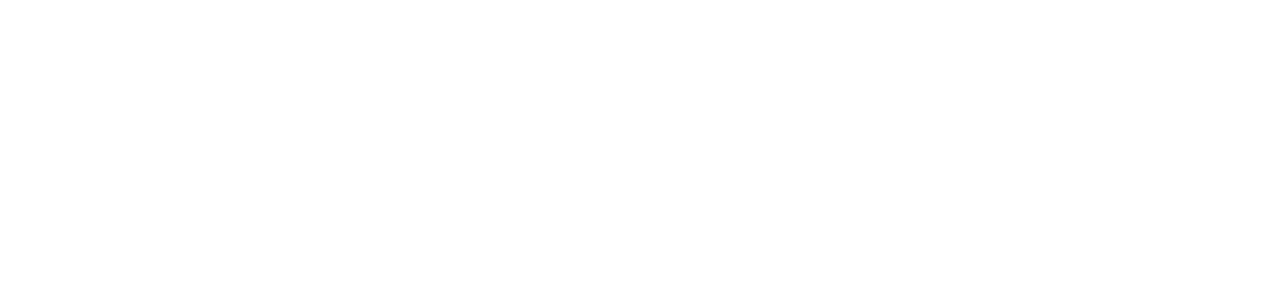
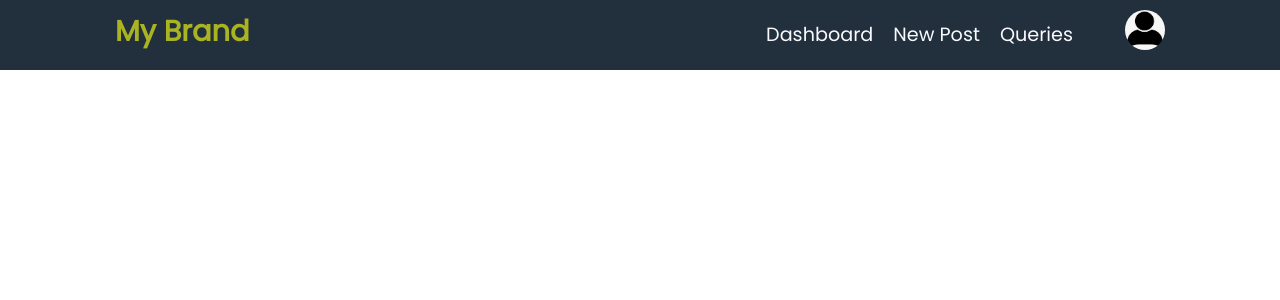
Before and after one commit to mansurissa/myBrand-react-version, a React (Create React App) app: page /dashboard in a window 1280 px wide. Shown: the top 300 px of the page. Built offline with nearby package versions, Linux system fonts and the light colour scheme.

Commit message:
creating admin dashboard navigation bar

```diff
--- a/src/App.js
+++ b/src/App.js
@@ -1,8 +1,10 @@
 import { BrowserRouter as Router, Route, Switch } from 'react-router-dom';
+import Dashboard from './components/Admin/Dashboard';
 import MainBlog from './components/BlogComponents/MainBlog';
 import ReadPost from './components/BlogComponents/ReadPostComponents/ReadPost';
 import Home from './components/HomeComponents/Home';
 import Login from './components/LoginComponents/Login';
+import PriveteRoute from './PriveteRoute';
 
 const App = () => {
   return (
@@ -12,6 +14,7 @@
         <Route path='/login' exact component={Login} />
         <Route path='/blog' exact component={MainBlog} />
         <Route path='/blog/read' component={ReadPost} />
+        <PriveteRoute path='/dashboard' exact component={Dashboard} />
       </Switch>
     </Router>
   );
--- /dev/null
+++ b/src/PriveteRoute.js
@@ -0,0 +1,19 @@
+import { connect } from 'react-redux';
+import { Route, Redirect } from 'react-router-dom';
+
+const mapStateToProps = (state) => {
+  return {
+    isLoggedIn: state.login.isLoggedIn,
+  };
+};
+const PrivateRoute = ({ component: Component, path, isLoggedIn }) => {
+  return (
+    <Route
+      path={path}
+      exact
+      render={() => (!isLoggedIn ? <Component /> : <Redirect to='/login' />)}
+    />
+  );
+};
+
+export default connect(mapStateToProps)(PrivateRoute);
--- /dev/null
+++ b/src/components/Admin/Dashboard.js
@@ -0,0 +1,12 @@
+import React from 'react';
+import NavAdmin from './NavAdmin';
+
+const Dashboard = () => {
+  return (
+    <>
+      <NavAdmin />
+    </>
+  );
+};
+
+export default Dashboard;
--- /dev/null
+++ b/src/components/Admin/NavAdmin.js
@@ -0,0 +1,59 @@
+import React, { useState } from 'react';
+import { Link, NavLink } from 'react-router-dom';
+import Avatar from '../../images/my-pic.png';
+
+const NavAdmin = () => {
+  const [state, setState] = useState('nav-links');
+
+  const openNav = () => {
+    state === 'nav-links open'
+      ? setState('nav-links')
+      : setState('nav-links open');
+  };
+  return (
+    <nav class='nav'>
+      <div class='links'>
+        <h1 class='title'>My Brand</h1>
+        <ul class={state}>
+          <NavLink to='#'>
+            <li class='nav-link' onClick={() => openNav()}>
+              Dashboard
+            </li>
+          </NavLink>
+          <NavLink to='/dashboard/newPost'>
+            <li class='nav-link' onClick={() => openNav()}>
+              New Post
+            </li>
+          </NavLink>
+          <NavLink to='/dashboard/queries'>
+            <li class='nav-link' onClick={() => openNav()}>
+              Queries
+            </li>
+          </NavLink>
+
+          <li class='nav-link profile-wrapper'>
+            <img src={Avatar} class='avatar' alt='profile' />
+
+            <div class='dd-menu'>
+              <NavLink to='/editProfile' onClick={() => openNav()}>
+                <p class='dd-link'>Profile</p>
+              </NavLink>
+              <NavLink to='#'>
+                <p class='dd-link' onClick={() => openNav()}>
+                  Logout
+                </p>
+              </NavLink>
+            </div>
+          </li>
+        </ul>
+      </div>
+      <div className='burger' onClick={() => openNav()}>
+        <div className='line'></div>
+        <div className='line'></div>
+        <div className='line'></div>
+      </div>
+    </nav>
+  );
+};
+
+export default NavAdmin;
--- a/src/components/BlogComponents/ReadPostComponents/ReadComments.js
+++ b/src/components/BlogComponents/ReadPostComponents/ReadComments.js
@@ -35,7 +35,6 @@
                 --<em>{comment.name}</em>--
               </p>
               <p class='comment-time'> {moment(comment.time).fromNow()}</p>
-              {console.log('FUCK THIS', comment)}
             </div>
             <p class='commentPara'>{comment.message}</p>
           </div>
--- a/src/components/LoginComponents/Login.js
+++ b/src/components/LoginComponents/Login.js
@@ -3,6 +3,7 @@
 import FeedBack from '../FeedBack';
 import { connect } from 'react-redux';
 import { loginAction } from '../../actions/authActions';
+import { Redirect } from 'react-router-dom';
 
 const mapStateToProps = (state) => {
   return {
@@ -31,9 +32,10 @@
     }
   };
 
-  const signIn = () => {
+  const signIn = async () => {
     if (checkValidation() === true) {
-      login(email, password);
+      await login(email, password);
+      // isLoggedIn ? <Redirect to='/dashboard' /> : <Redirect to='/login' />;
     } else {
       setFeedback('error');
       setTextMsg(checkValidation());
--- a/src/index.css
+++ b/src/index.css
@@ -81,6 +81,7 @@
 }
 .burger {
   display: none;
+  cursor: pointer;
 }
 
 .flex {
@@ -832,6 +833,9 @@
   display: none;
   position: absolute;
 }
+.dd-menu p {
+  color: rgb(185, 185, 185);
+}
 
 .dd-link {
   cursor: pointer;
```
Also changed, not shown: 1 other file (tests, documents, lock files or other folders).
